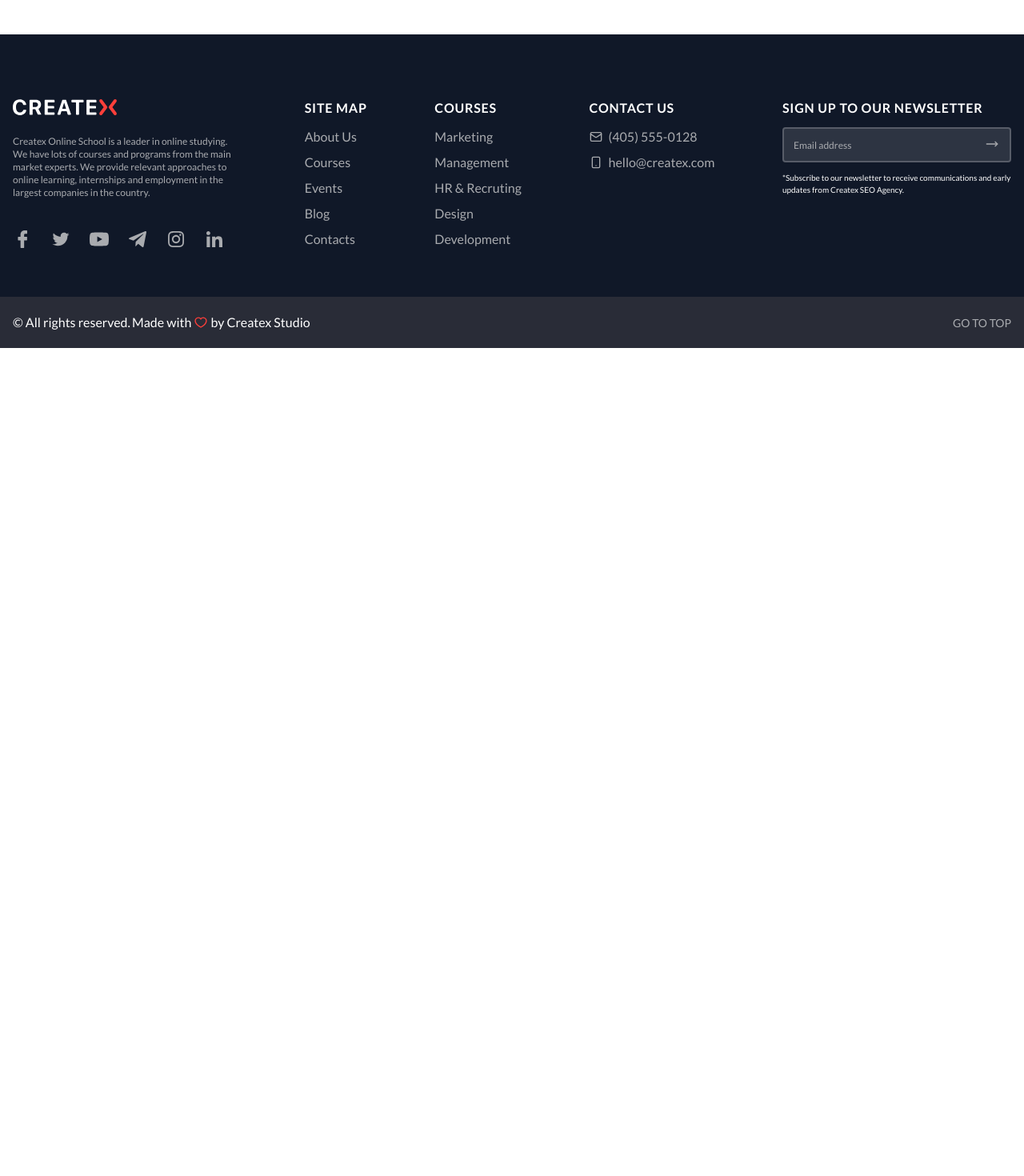
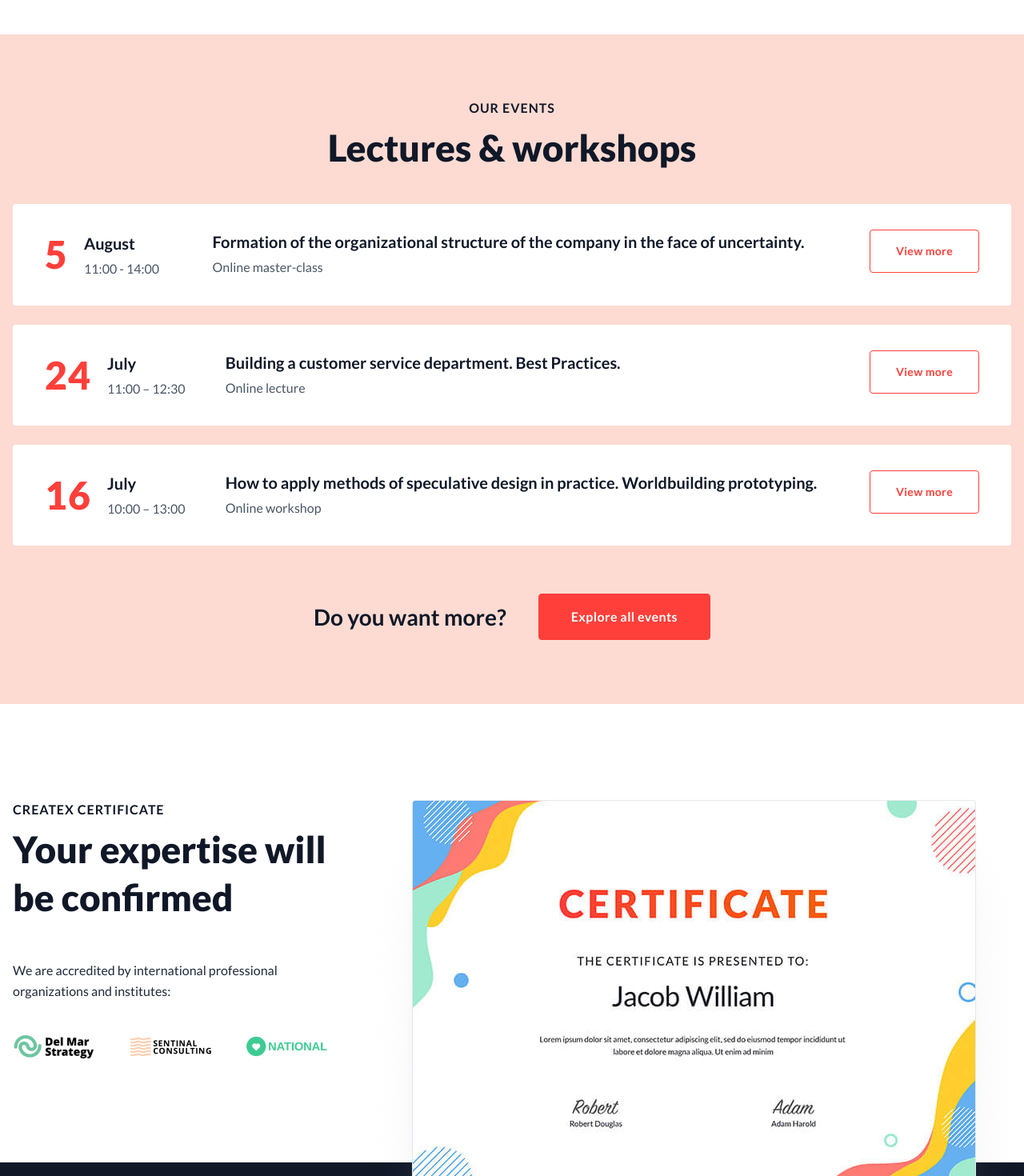
Before and after one commit to Martin6175903/Createx-frontend, a React (Vite) app: page / in a window 1280 px wide. Shown: the part 3820-5290 px from the top of the page at 80% size. Before the commit the page ends 4255 px from the top, so only its background shows below. Built offline with nearby package versions, Linux system fonts and the light colour scheme.

Commit message:
Added sections Certificate and Events

```diff
--- a/src/UI/link/UILink.tsx
+++ b/src/UI/link/UILink.tsx
@@ -6,12 +6,13 @@ interface UILinkProps {
   whoElem: string
   link: string
   title: string
+  otherProperties?: string
 }
 
-const UILink = ({ isBg, whoElem, link, title}: UILinkProps) => {
+const UILink = ({ isBg, whoElem, link, title, otherProperties}: UILinkProps) => {
 
   return (
-    <Link to={link} className={`${styles.link} ${whoElem === 'large' ? 'text-base px-10' : (whoElem === 'regular' ? 'text-sm px-8' : 'text-xs px-6')}  ${isBg ? 'bg-primary text-white border-primary hover:bg-hover-bg' : 'bg-transparent border-primary text-primary hover:bg-primary hover:text-white'}`}>
+    <Link to={link} className={`${styles.link} ${whoElem === 'large' ? 'text-base px-10' : (whoElem === 'regular' ? 'text-sm px-8' : 'text-xs px-6')}  ${isBg ? 'bg-primary text-white border-primary hover:bg-hover-bg' : 'bg-transparent border-primary text-primary hover:bg-primary hover:text-white'} ${otherProperties}`}>
       {title}
     </Link>
   );
--- a/src/pages/homepage/Homepage.tsx
+++ b/src/pages/homepage/Homepage.tsx
@@ -5,6 +5,8 @@ import Studying from '@/pages/homepage/chunk/studying/Studying.tsx';
 import Advantages from '@/pages/homepage/chunk/advantages/Advantages.tsx';
 import Courses from '@/pages/homepage/chunk/courses/Courses.tsx';
 import Benefits from '@/pages/homepage/chunk/benefits/Benefits.tsx';
+import Events from '@/pages/homepage/chunk/events/Events.tsx';
+import Certificate from '@/pages/homepage/chunk/certificate/Certificate.tsx';
 
 const Homepage = ({ setIsOpenModal }: IModalProps) => {
 
@@ -25,6 +27,8 @@ const Homepage = ({ setIsOpenModal }: IModalProps) => {
       <Advantages/>
       <Courses/>
       <Benefits/>
+      <Events/>
+      <Certificate/>
     </div>
   );
 };
--- /dev/null
+++ b/src/pages/homepage/chunk/certificate/Certificate.tsx
@@ -0,0 +1,26 @@
+import logoImage1 from "@public/homepage/certificate/certificate-logo-1.png";
+import logoImage2 from "@public/homepage/certificate/certificate-logo-2.png";
+import logoImage3 from "@public/homepage/certificate/certificate-logo-3.png";
+import certificateIllustration from "@public/homepage/certificate/certificate-bg.jpg";
+
+const Certificate = () => {
+  return (
+    <section className={'py-30'}>
+      <div className="container relative">
+        <div className={'max-w-[397px]'}>
+          <h4 className="subtitle">Createx Certificate</h4>
+          <h2 className="title">Your expertise will be confirmed</h2>
+          <p className={'mt-12 mb-8 text-base leading-[1.6] text-gray-800'}>We are accredited by international professional organizations and institutes:</p>
+          <div className={'flex gap-10 items-center'}>
+            <img src={logoImage1} alt="Certificate Logo"/>
+            <img src={logoImage2} alt="Certificate Logo"/>
+            <img src={logoImage3} alt="Certificate Logo"/>
+          </div>
+        </div>
+        <img className={'absolute top-0 right-0'} src={certificateIllustration} alt="Certificate Illustration" />
+      </div>
+    </section>
+  );
+};
+
+export default Certificate;
--- /dev/null
+++ b/src/pages/homepage/chunk/events/Events.tsx
@@ -0,0 +1,22 @@
+import EventsItems from '@/pages/homepage/chunk/events/EventsItems.tsx';
+import UILink from '@/UI/link/UILink.tsx';
+
+const Events = () => {
+  return (
+    <section className={'py-20 bg-[rgb(254,219,210)]'}>
+      <div className="container">
+        <div className={'text-center'}>
+          <h4 className="subtitle">Our Events</h4>
+          <h2 className="title">Lectures & workshops</h2>
+        </div>
+        <EventsItems/>
+        <div className={'flex items-center gap-10 justify-center'}>
+          <p className={'font-bold text-[28px]'}>Do you want more?</p>
+          <UILink isBg={true} whoElem={'large'} link={'events'} title={'Explore all events'}/>
+        </div>
+      </div>
+    </section>
+  );
+};
+
+export default Events;
--- /dev/null
+++ b/src/pages/homepage/chunk/events/EventsItem.tsx
@@ -0,0 +1,27 @@
+import { EventsItemTypes } from '@/types/homepage/events/eventsItem.types.ts';
+import UILink from '@/UI/link/UILink.tsx';
+
+const EventsItem = ({ event }: EventsItemTypes) => {
+  const { day, month, time, title, subtitle } = event;
+  // box-shadow: 0 4px 4px -4px rgba(30, 33, 44, 0.05), 0 12px 10px -6px rgba(255, 63, 58, 0.08), 0 30px 24px -10px rgba(255, 63, 58, 0.1), 0 80px 80px -20px rgba(255, 63, 58, 0.16);
+  return (
+    <div className={'flex relative z-0 hover:z-10 justify-between py-8 px-10 bg-white rounded group/item duration-200 hover:shadow-[0_4px_4px_-4px_rgba(30,33,44,0.05),0_12px_10px_-6px_rgba(255,63,58,0.08),0_30px_24px_-10px_rgba(255,63,58,0.1),0_80px_80px_-20px_rgba(255,63,58,0.16)] cursor-pointer'}>
+      <div className={'flex items-center gap-5'}>
+        <h2 className={'font-black text-[48px] leading-[1.3] tracking-wide text-primary'}>{day}</h2>
+        <div className={'flex flex-col gap-1'}>
+          <h5 className={'font-bold text-[20px]'}>{month}</h5>
+          <p className={'text-base leading-[1.6] text-gray-600'}>{time}</p>
+        </div>
+      </div>
+      <div className={'basis-[755px] flex flex-col gap-1'}>
+        <h3 className={'font-bold text-[20px]'}>{title}</h3>
+        <h4 className={'text-base leading-[1.6] text-gray-600'}>{subtitle}</h4>
+      </div>
+      <div>
+        <UILink isBg={false} whoElem={'regular'} link={'events'} title={'View more'} otherProperties={'group-hover/item:bg-primary group-hover/item:text-white'}/>
+      </div>
+    </div>
+  );
+};
+
+export default EventsItem;
--- /dev/null
+++ b/src/pages/homepage/chunk/events/EventsItems.tsx
@@ -0,0 +1,38 @@
+import EventsItem from '@/pages/homepage/chunk/events/EventsItem.tsx';
+
+const EventsItems = () => {
+
+  const eventsInfo = [
+    {
+      day: 5,
+      month: 'August',
+      time: '11:00 - 14:00',
+      title: 'Formation of the organizational structure of the company in the face of uncertainty.',
+      subtitle: 'Online master-class'
+    },
+    {
+      day: 24,
+      month: 'July',
+      time: '11:00 – 12:30',
+      title: 'Building a customer service department. Best Practices.',
+      subtitle: 'Online lecture'
+    },
+    {
+      day: 16,
+      month: 'July',
+      time: '10:00 – 13:00',
+      title: 'How to apply methods of speculative design in practice. Worldbuilding prototyping.',
+      subtitle: 'Online workshop'
+    }
+  ]
+
+  return (
+    <div className={'flex flex-col gap-6 mt-10 mb-15'}>
+      {eventsInfo.map((event, index) => (
+        <EventsItem event={event} key={index}/>
+      ))}
+    </div>
+  );
+};
+
+export default EventsItems;
--- /dev/null
+++ b/src/types/homepage/events/eventsItem.types.ts
@@ -0,0 +1,9 @@
+export interface EventsItemTypes {
+  event: {
+    day: number
+    month: string
+    time: string
+    title: string
+    subtitle: string
+  }
+}
```
Also changed, not shown: public/homepage/certificate/certificate-bg.jpg.
